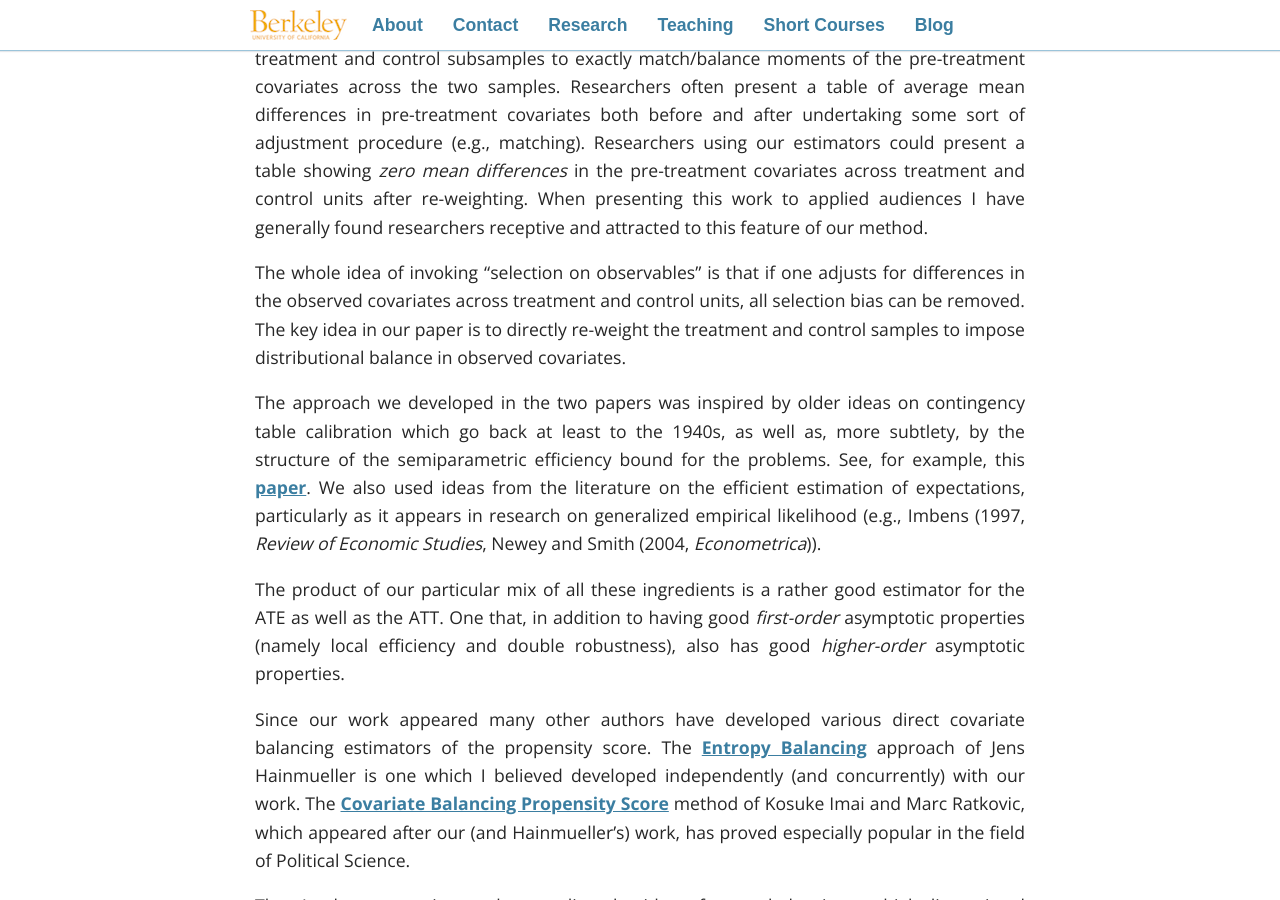
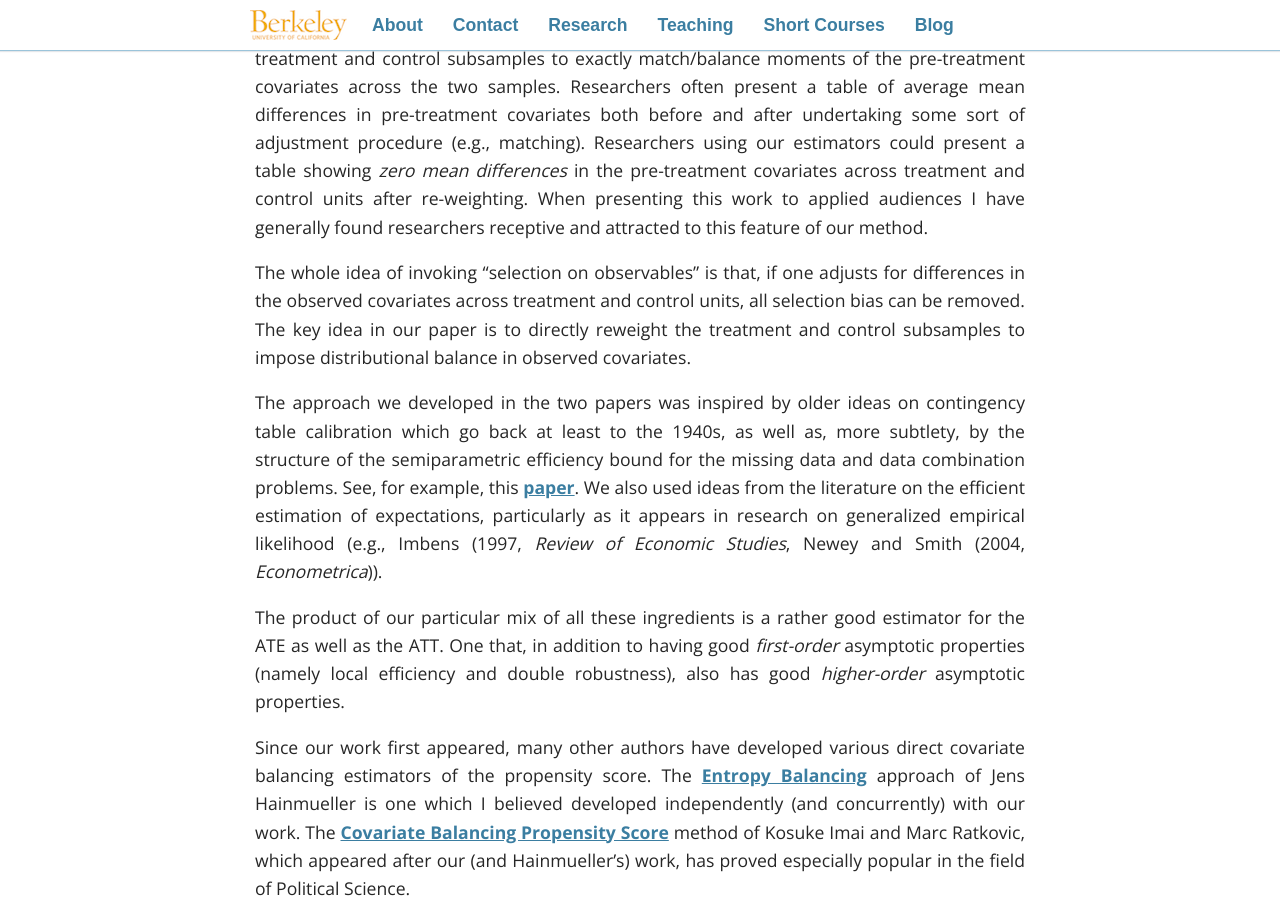
Before and after one commit to snowdj/econometrics-7, a Jekyll site: the page built from _posts/2016-05-15-IPT-module.md, in a window 1280 px wide and 900 px high, scrolled down 1191 px. Built offline with Jekyll 4.4.1, drawn with Linux system fonts in a browser that asks for light colours; some web fonts are replaced; some of the changed text lies outside the part shown.

Commit message:
Fixed typos on log post on ipt module

```diff
--- a/_posts/2016-05-15-IPT-module.md
+++ b/_posts/2016-05-15-IPT-module.md
@@ -10,7 +10,7 @@
 
 Publishing this material was almost a decade long process. On the whole I've been reasonably-to-very lucky when it comes to publishing, but this paper is an exception that proves the rule. The material dates to 2006 (the "Eureka moment" came shortly after the birth of my son), with the first widely circulated version appearing in Section 4 of the initial version of our 2008 NBER Working Paper “Inverse probability tilting and missing data problems.”
 
-The bulk of the material in the 2008 NBER paper was published in the _Review of Economic Studies_ in 2012 (after many _very_ challenging revisions). A copy of that paper is available [here]({{ site.url }}{{ site.baseurl}}/downloads/publications/ReStud_v79n3_2012/BSG_ReStud_v79n3_2012.pdf). The "Section 4" material which just appeared in print this spring went through a long "revise and resubmit", "reject and resubmit" and then straight "reject" editorial process at another journal before we turned to the _Journal of Business and Economic Statistics_.
+The bulk of the material in the 2008 NBER paper was published in the _Review of Economic Studies_ in 2012 (after many _very_ challenging revisions). A copy of that paper is available [here]({{ site.url }}{{ site.baseurl}}/downloads/publications/ReStud_v79n3_2012/BSG_ReStud_v79n3_2012.pdf). The "Section 4" material, which just appeared in print this spring, went through a long "revise and resubmit", "reject and resubmit" and then straight "reject" editorial process at another journal before we turned to the _Journal of Business and Economic Statistics_.
 
 The upshot of these twists and turns is that the end research product went through numerous improvements prior to publication. For both papers we were pushed hard by the editor and referees to improve our research. Unfortunately, while not especially esoteric by the standards of modern econometrics, neither the _Review of Economic Studies_ nor the _Journal of Business and Economic Statistics_ papers are especially easy to read for a non-specialist.
 
@@ -18,27 +18,27 @@
 
 A key idea in both papers is to construct a propensity score estimate that re-weights the treatment and control subsamples to exactly match/balance moments of the pre-treatment covariates across the two samples. Researchers often present a table of average mean differences in pre-treatment covariates both before and after undertaking some sort of adjustment procedure (e.g., matching). Researchers using our estimators could present a table showing _zero mean differences_ in the pre-treatment covariates across treatment and control units after re-weighting. When presenting this work to applied audiences I have generally found researchers receptive and attracted to this feature of our method.
 
-The whole idea of invoking "selection on observables" is that if one adjusts for differences in the observed covariates across treatment and control units, all selection bias can be removed. The key idea in our paper is to directly re-weight the treatment and control samples to impose distributional balance in observed covariates.
+The whole idea of invoking "selection on observables" is that, if one adjusts for differences in the observed covariates across treatment and control units, all selection bias can be removed. The key idea in our paper is to directly reweight the treatment and control subsamples to impose distributional balance in observed covariates.
 
-The approach we developed in the two papers was inspired by older ideas on contingency table calibration which go back at least to the 1940s, as well as, more subtlety, by the structure of the semiparametric efficiency bound for the problems. See, for example, this [paper]({{ site.url }}{{ site.baseurl}}/downloads/publications/Econometrica_v79n2_2011/BSG_Econometrica_v79n2_2011.pdf). We also used ideas from the literature on the efficient estimation of expectations, particularly as it appears in research on generalized empirical likelihood (e.g., Imbens (1997, _Review of Economic Studies_, Newey and Smith (2004, _Econometrica_)).
+The approach we developed in the two papers was inspired by older ideas on contingency table calibration which go back at least to the 1940s, as well as, more subtlety, by the structure of the semiparametric efficiency bound for the missing data and data combination problems. See, for example, this [paper]({{ site.url }}{{ site.baseurl}}/downloads/publications/Econometrica_v79n2_2011/BSG_Econometrica_v79n2_2011.pdf). We also used ideas from the literature on the efficient estimation of expectations, particularly as it appears in research on generalized empirical likelihood (e.g., Imbens (1997, _Review of Economic Studies_, Newey and Smith (2004, _Econometrica_)).
 
 The product of our particular mix of all these ingredients is a rather good estimator for the ATE as well as the ATT. One that, in addition to having good _first-order_ asymptotic properties (namely local efficiency and double robustness), also has good _higher-order_ asymptotic properties.
 
-Since our work appeared many other authors have developed various direct covariate balancing estimators of the propensity score. The [Entropy Balancing](https://pan.oxfordjournals.org/content/20/1/25.full) approach of Jens Hainmueller is one which I believed developed independently (and concurrently) with our work. The [Covariate Balancing Propensity Score](http://onlinelibrary.wiley.com/doi/10.1111/rssb.12027/full) method of Kosuke Imai and Marc Ratkovic, which appeared after our (and Hainmueller's) work, has proved especially popular in the field of Political Science.
+Since our work first appeared, many other authors have developed various direct covariate balancing estimators of the propensity score. The [Entropy Balancing](https://pan.oxfordjournals.org/content/20/1/25.full) approach of Jens Hainmueller is one which I believed developed independently (and concurrently) with our work. The [Covariate Balancing Propensity Score](http://onlinelibrary.wiley.com/doi/10.1111/rssb.12027/full) method of Kosuke Imai and Marc Ratkovic, which appeared after our (and Hainmueller's) work, has proved especially popular in the field of Political Science.
 
-There's also some nice work extending the idea of exact balancing to high-dimensional settings. This extension is non-trivial since with many controls there may be _no_ re-weighting which exactly balances, say the means, of the control variables across the treated and non-treated sub-samples. In such cases only approximate balancing is possible and there are a variety of delicate decisions involved here. See [this](http://arxiv.org/abs/1604.07125) working paper by Susan Athey, Guido Imbens and Stefan Wager for some interesting ideas in this area.
+There is also some nice work extending the idea of exact balancing to high-dimensional settings. This extension is non-trivial since with many controls there may be _no_ re-weighting which exactly balances, say the means, of the control variables across the treated and non-treated subsamples. In such cases only approximate balancing is possible and there are a variety of delicate decisions involved here. See [this](http://arxiv.org/abs/1604.07125) working paper by Susan Athey, Guido Imbens and Stefan Wager for some interesting ideas in this area.
 
-There a lot more additional work in this area. Too much to properly survey here. There also several important antecedents to our work. My favorite is the clever approach to adjusting for non-ignorable attrition using refreshment samples introduced by Hirano, Imbens, Ridder and Rubin (1998, _Econometrica_). That paper implicitly uses calibration ideas which influenced our own work.
+There is a lot more additional work in this area. Too much to properly survey here. There are also several important antecedents to our work; not all of them obvious. For example, my favorite is the clever approach to adjusting for non-ignorable attrition using refreshment samples introduced by Hirano, Imbens, Ridder and Rubin (1998, _Econometrica_). That paper implicitly uses calibration ideas which influenced our own work.
 
 Nevertheless, despite all the recent work on "covariate balancing" propensity scores, our two papers remain distinctive, not just for being "first", but in terms of the theoretical development of the estimators. We show that our ATE and ATT estimators are locally efficient, doubly robust and have attractive higher order properties relative to other first order equivalent estimators. In the case of our ATT procedure I am aware of no other locally efficient estimator in the literature (although I could be wrong!). Furthermore, while I have not formally analyzed them, the structure of some recent suggestions for estimation of covariate balancing propensity scores suggest, by analogy with known results on GMM estimation of over-identified models, poor finite sample properties (at least relative to our proposals).
 
 While we wrote and made available a fair amount of code in connection with our two papers (mostly in MATLAB) we did not do a tremendous amount to promote it, or make it easy for other researchers to use in their own work. When our second paper finally came out this spring I decided I would try to write some more user friendly code. This is part of a bigger resolution to make my work more accessible to researchers.
 
-While I would like to make a Stata and R implementations of our estimators available, I decided to first prepare a Python 2.7 implementation. I like Python a lot and it is widely-used in the Data Science and Machine Learning communities. While senior researchers in statistics and econometrics may be less familiar with Python, chances are their students are very familiar with it. Python is probably the most common language used to teach introductory computer science. At Berkeley Python is also used to teach our general education [Foundations of Data Science](https://data-8.appspot.com/sp16/) course.
+While I would like to make a Stata and R implementations of our estimators available, I decided to first prepare a Python 2.7 implementation. I like Python a lot. It is widely-used in the Data Science and Machine Learning communities. While senior researchers in statistics and econometrics may be less familiar with Python, chances are their students are very familiar with it. Python is probably the most common language used to teach introductory computer science. At Berkeley Python is also used to teach our general education [Foundations of Data Science](https://data-8.appspot.com/sp16/) course.
 
-The Python package is called **ipt** for "inverse probability tilting". Currently it only includes a implementation of our ATT estimator, although I intend to incorporate an ATE estimator into the package in the future. This package is registered on [PyPi](https://pypi.python.org/pypi/ipt/0.2.1). The source code is available at [this](https://github.com/bryangraham/ipt) GitHub repository. The **ipt** package has the following dependencies: numpy, numpy.linalg, scipy, scipy.optimize and scipy.stats. These are standard libraries and are included in most scientific Python distributions. For example they are included in the highly recommended [Anaconda distribution of Python](https://www.continuum.io/downloads). If you are using the [Anaconda distribution of Python](https://www.continuum.io/downloads), then you can follow the (straightforward but tedious) instructions [here](http://conda.pydata.org/docs/build_tutorials/pkgs.html) to learn how install the **ipt** package from PyPi and make it available in Anaconda using the "conda" package manager. For users who anticipate only infrequent use, permanent installation of the **ipt** package may not be worth the trouble. One possibility is to just clone (ie., copy) the [GitHub repository](https://github.com/bryangraham/ipt), which contains the latest version of **ipt**. Then append the path pointing to the location of the ipt package on your local machine to your sys directory. This is what is done in the snippet of code below.
+The Python package is called **ipt** for "inverse probability tilting". Currently it only includes a implementation of our ATT estimator, although I intend to incorporate an ATE estimator into the package in the future. This package is registered on [PyPi](https://pypi.python.org/pypi/ipt/0.2.1). The source code is available at [this](https://github.com/bryangraham/ipt) GitHub repository. The **ipt** package has the following dependencies: numpy, numpy.linalg, scipy, scipy.optimize and scipy.stats. These are standard libraries and are included in most scientific Python distributions. For example they are included in the highly recommended [Anaconda distribution of Python](https://www.continuum.io/downloads). If you are using the [Anaconda distribution of Python](https://www.continuum.io/downloads), then you can follow the (straightforward but tedious) instructions [here](http://conda.pydata.org/docs/build_tutorials/pkgs.html) to learn how install the **ipt** package from PyPi and make it available in Anaconda using the "conda" package manager. For users who anticipate only infrequent use, permanent installation of the **ipt** package may not be worth the trouble. One possibility is to just clone (ie., copy) the [GitHub repository](https://github.com/bryangraham/ipt), which contains the latest version of **ipt**. Then append the path pointing to the location of the ipt package (on your local machine) to your sys directory. This is what is done in the snippet of code below.
 
-For example if download the repository into a directory called "ipt" on your local machine and navigate there you should observe the following structure
+For example if you download the repository into a directory called "ipt" on your local machine and navigate there you should observe the following basic structure
 
 {% highlight plain-text %}
 README.txt
```
Also changed, not shown: other parts of _posts/2016-05-15-IPT-module.md (+4 -4 lines).
